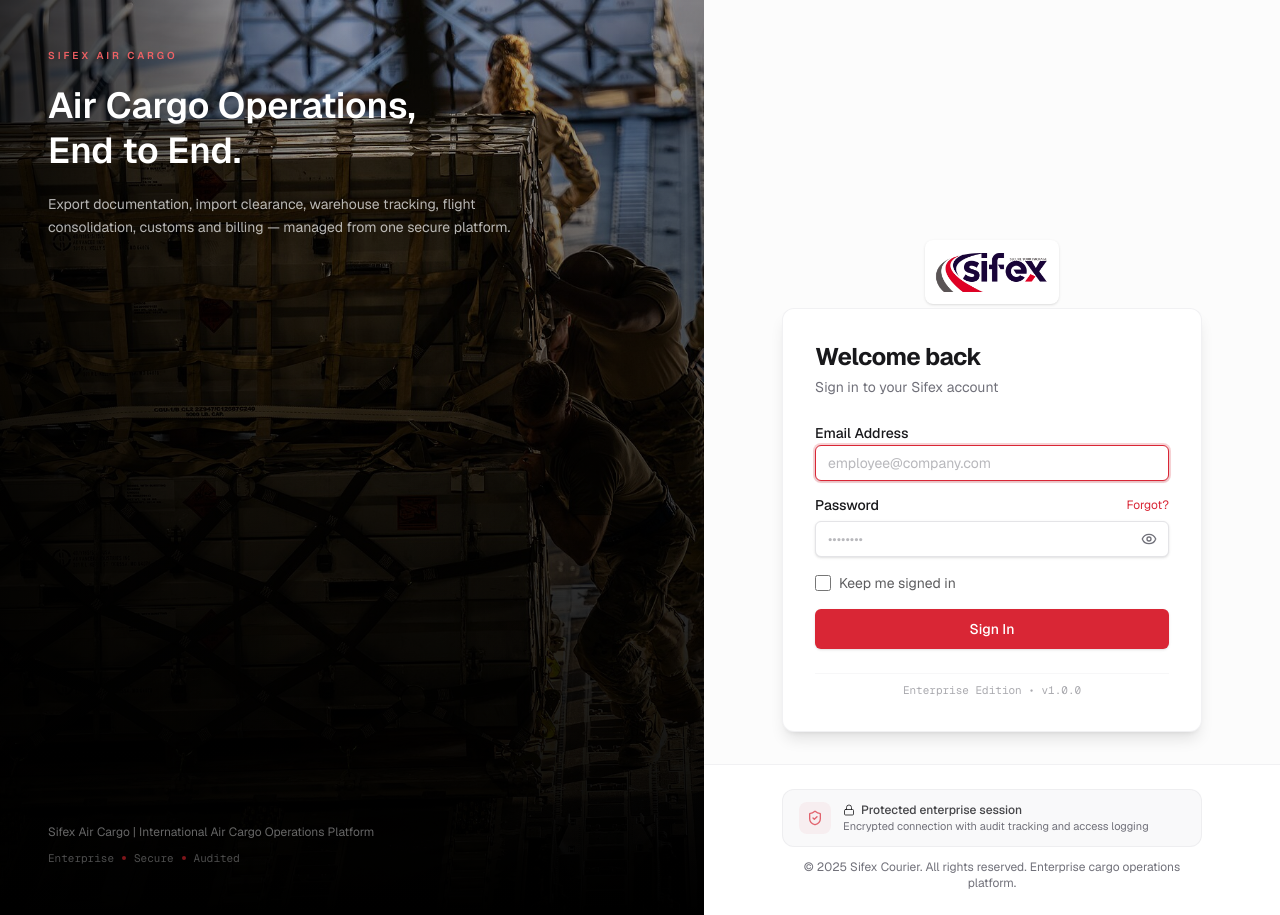
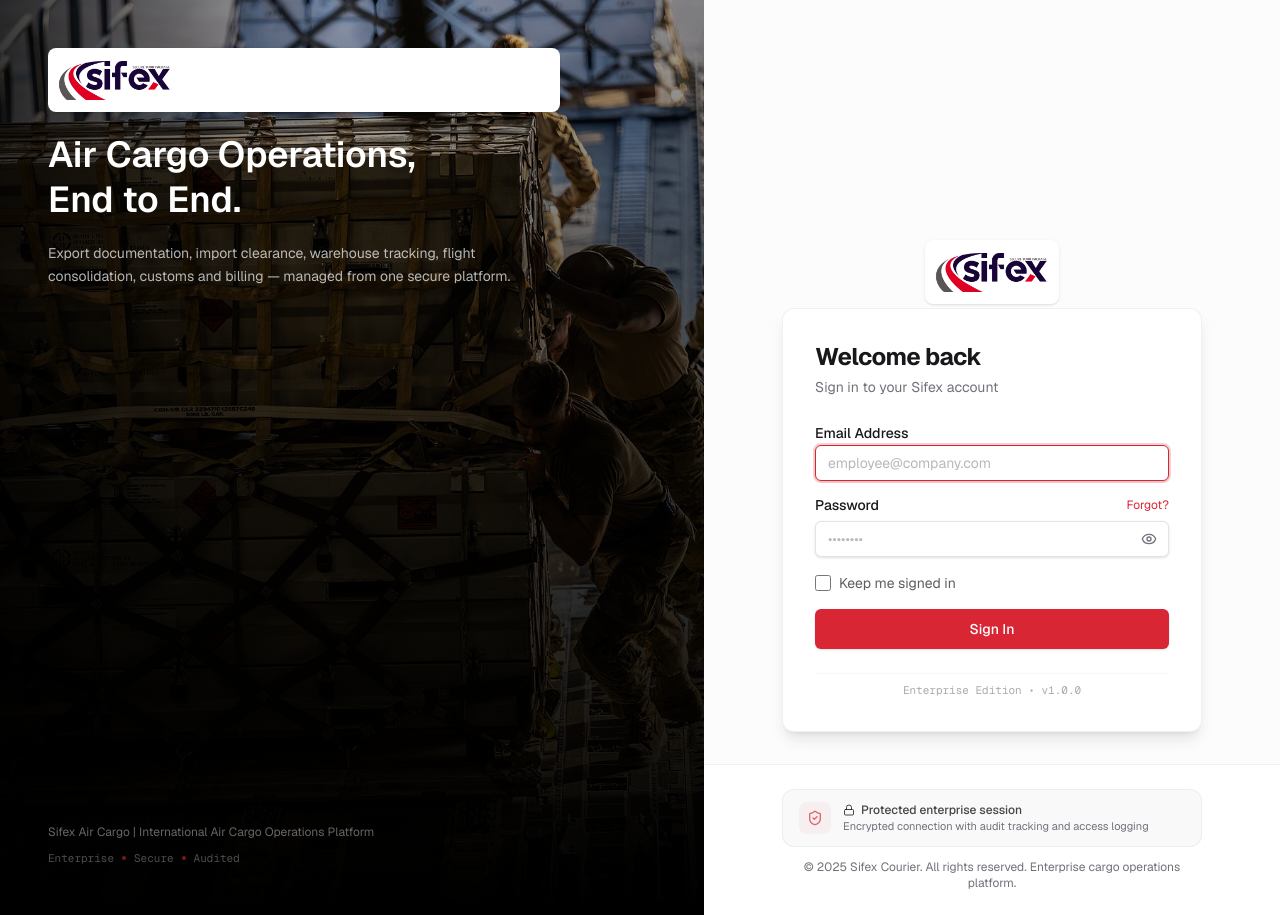
Before and after one commit to masanjajoseph/sifex-ops, a Next.js app: page /login in a window 1280 px wide. Built offline with nearby package versions, Linux system fonts and the light colour scheme; no server answers.

Commit message:
Use Sifex logo in login hero instead of text label

```diff
--- a/components/auth/LoginHero.tsx
+++ b/components/auth/LoginHero.tsx
@@ -2,6 +2,7 @@
 
 import type { Variants } from "framer-motion";
 import { motion } from "framer-motion";
+import { Logo } from "@/components/ui/Logo";
 
 const containerVariants: Variants = {
   hidden: { opacity: 0 },
@@ -24,12 +25,9 @@ export function LoginHero() {
       animate="visible"
       className="max-w-lg space-y-5"
     >
-      <motion.p
-        variants={itemVariants}
-        className="text-[10px] uppercase tracking-[0.3em] text-red-400/90 font-semibold"
-      >
-        Sifex Air Cargo
-      </motion.p>
+      <motion.div variants={itemVariants}>
+        <Logo size="lg" priority container />
+      </motion.div>
 
       <motion.h1
         variants={itemVariants}
```
